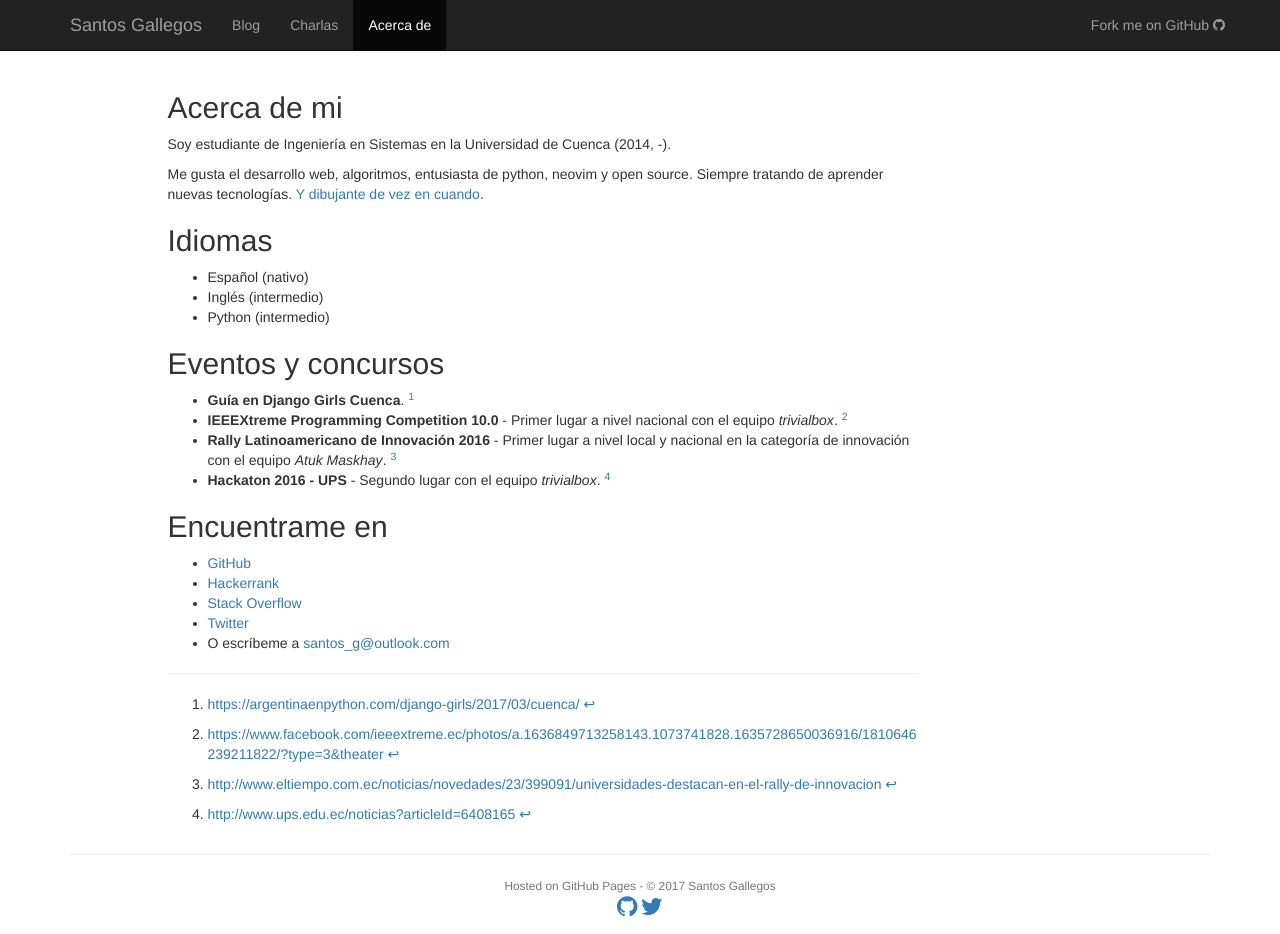
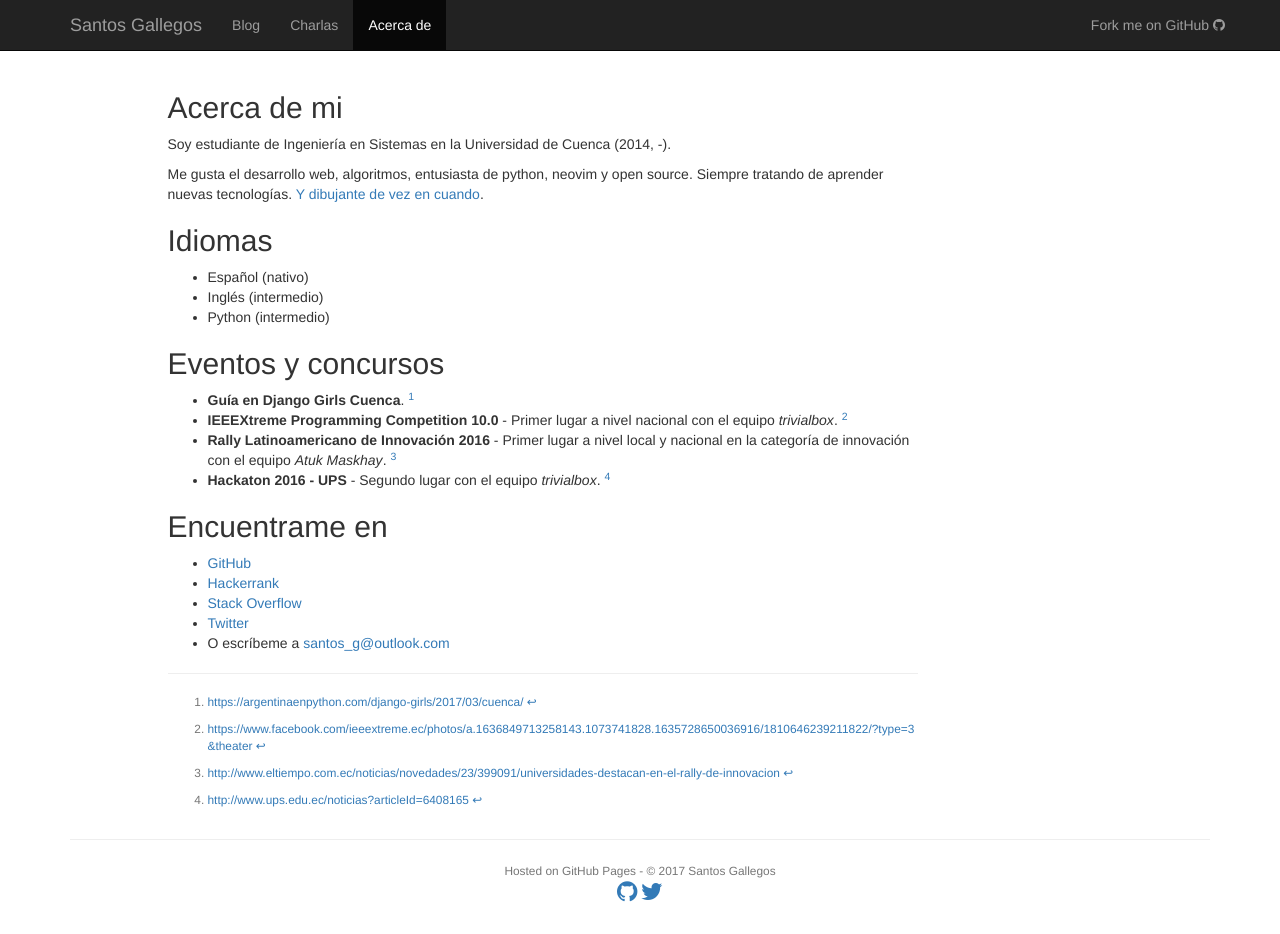
Before and after one commit to stsewd/stsewd.github.io, a Jekyll site: the page built from about.md, in a window 1280 px wide. Built offline with Jekyll 4.4.1, drawn with Linux system fonts in a browser that asks for light colours; comment, search, counter and statistics services are not loaded.

```diff
--- a/assets/css/custom.css
+++ b/assets/css/custom.css
@@ -24,6 +24,8 @@
 
 .footnotes {
   word-break: break-all;
+  color: #777;
+  font-size: 85%;
 }
 
 /* Utilities */
@@ -37,6 +39,7 @@
 .pull-left {
   float: left !important;
 }
+
 .pull-right {
   float: right !important;
 }
```
